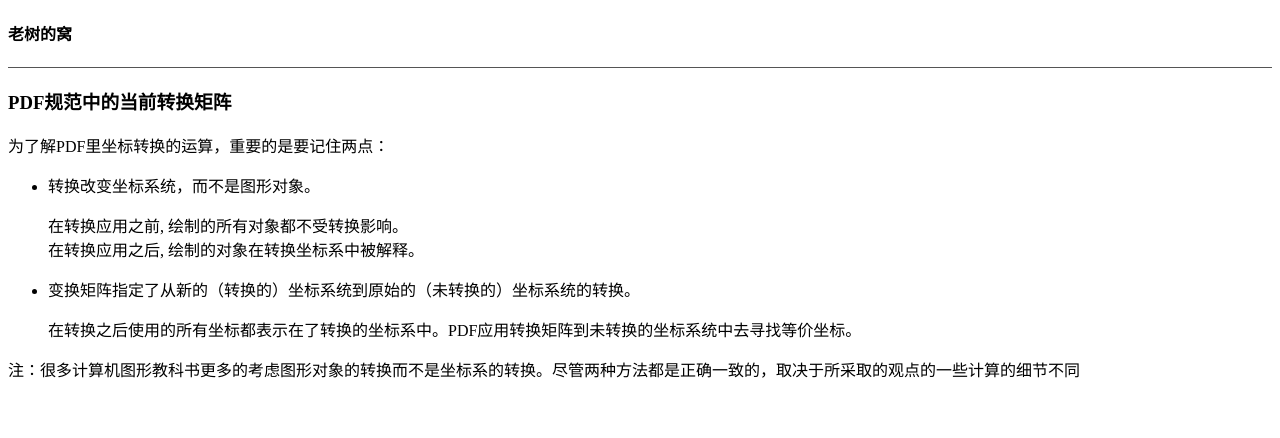
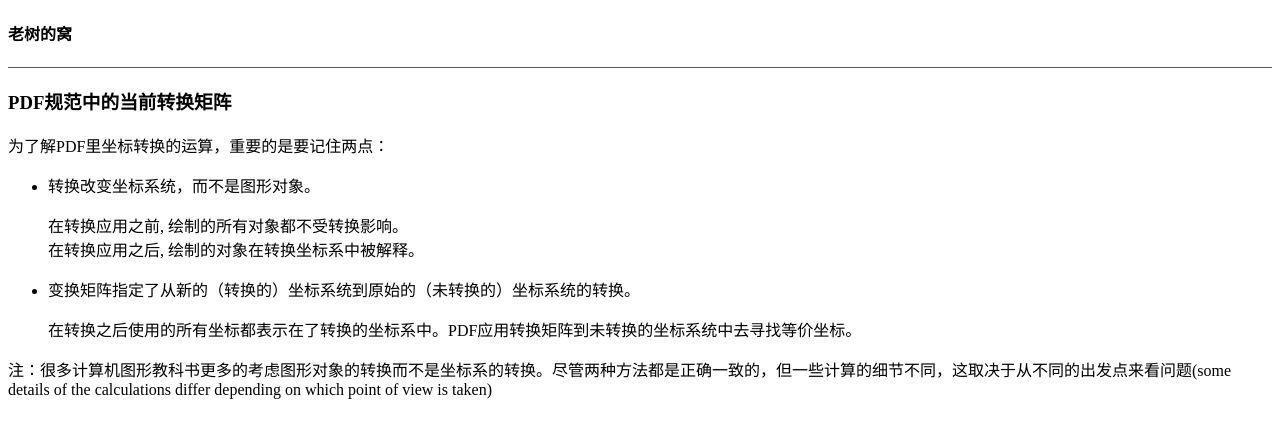
Before and after one commit to yaoyu/yaoyu.github.io, a plain HTML site: page index.html in a window 1280 px wide. Drawn offline with Linux system fonts and the light colour scheme.

Commit message:
yaoyu.github.io_2016_01_07

```diff
--- a/index.html
+++ b/index.html
@@ -29,7 +29,7 @@
 	<p>在转换之后使用的所有坐标都表示在了转换的坐标系中。PDF应用转换矩阵到未转换的坐标系统中去寻找等价坐标。</p>
 	</li>
 	</ul>
-注：很多计算机图形教科书更多的考虑图形对象的转换而不是坐标系的转换。尽管两种方法都是正确一致的，取决于所采取的观点的一些计算的细节不同
+注：很多计算机图形教科书更多的考虑图形对象的转换而不是坐标系的转换。尽管两种方法都是正确一致的，但一些计算的细节不同，这取决于从不同的出发点来看问题(some details of the calculations differ depending on which point of view is taken)
     </p>
 
 
```
